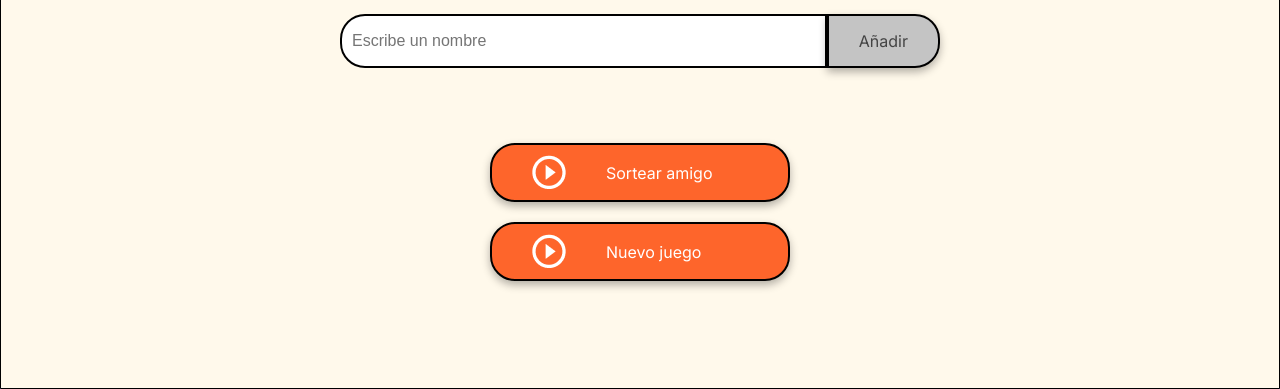
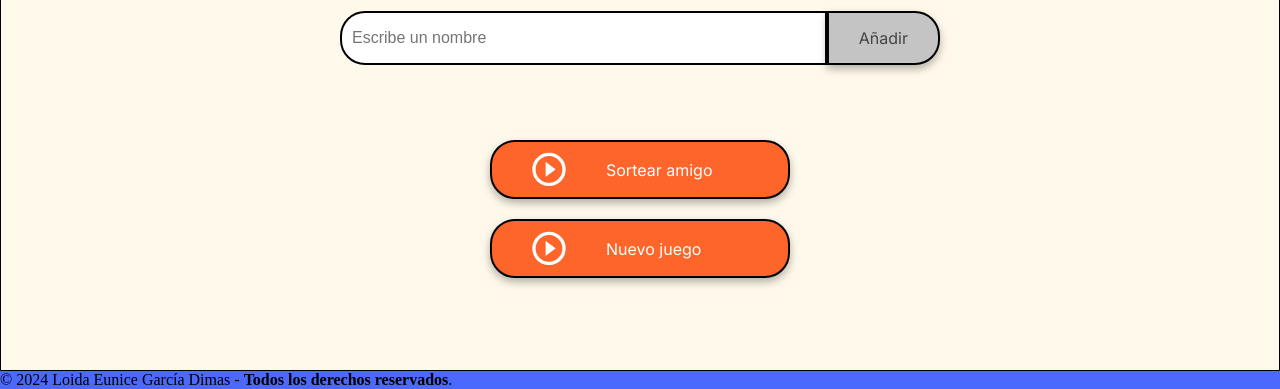
Before and after one commit to EuniceGarcia503/challenge-amigo-secreto-myproyect, a plain HTML site: page INDEX.html in a window 1280 px wide. Shown: the part 411-800 px from the top of the page. Drawn offline with Linux system fonts and the light colour scheme.

Commit message:
Crear pie de página:footer

```diff
--- a/INDEX.html
+++ b/INDEX.html
@@ -39,6 +39,9 @@
                 </button>
             </div>
         </section>
+        <footer class="footer">
+            <p>© 2024 Loida Eunice García Dimas - <strong>Todos los derechos reservados</strong>.</p>
+        </footer>
     </main>
 
     <script src="app.js" defer></script>
```
